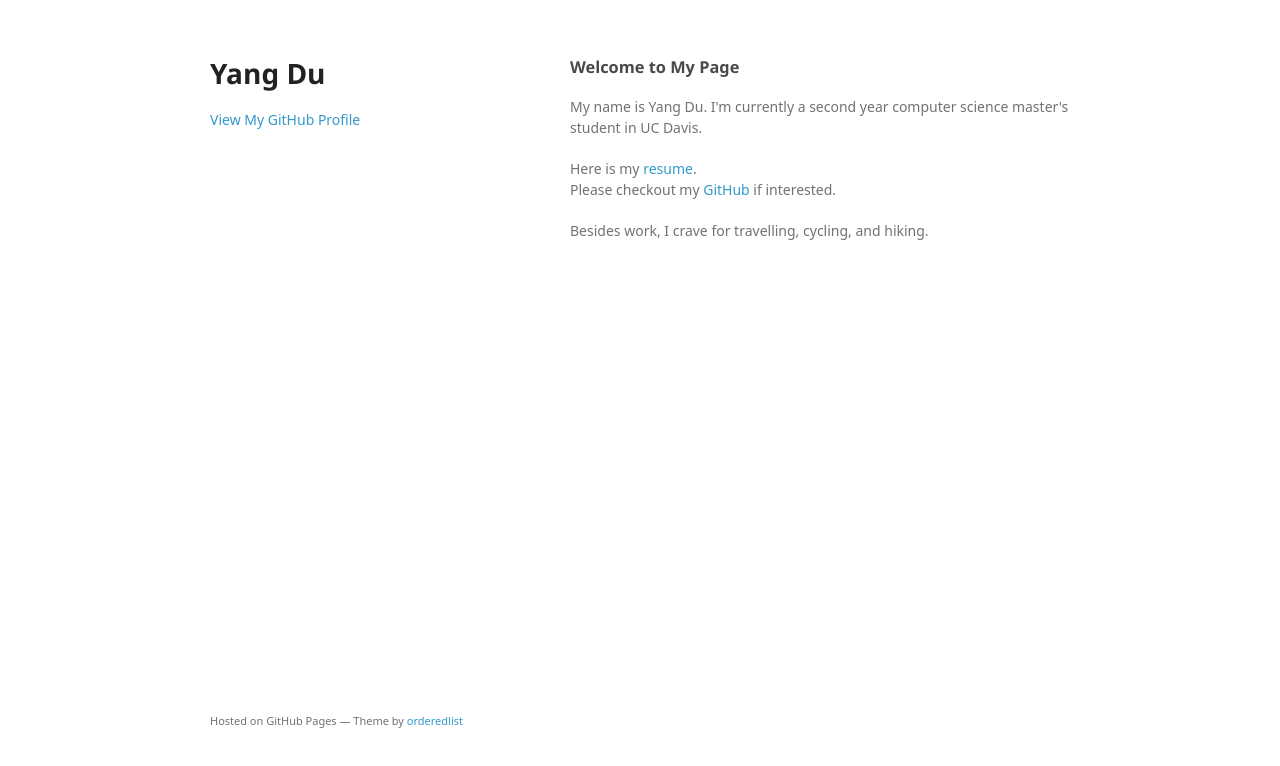
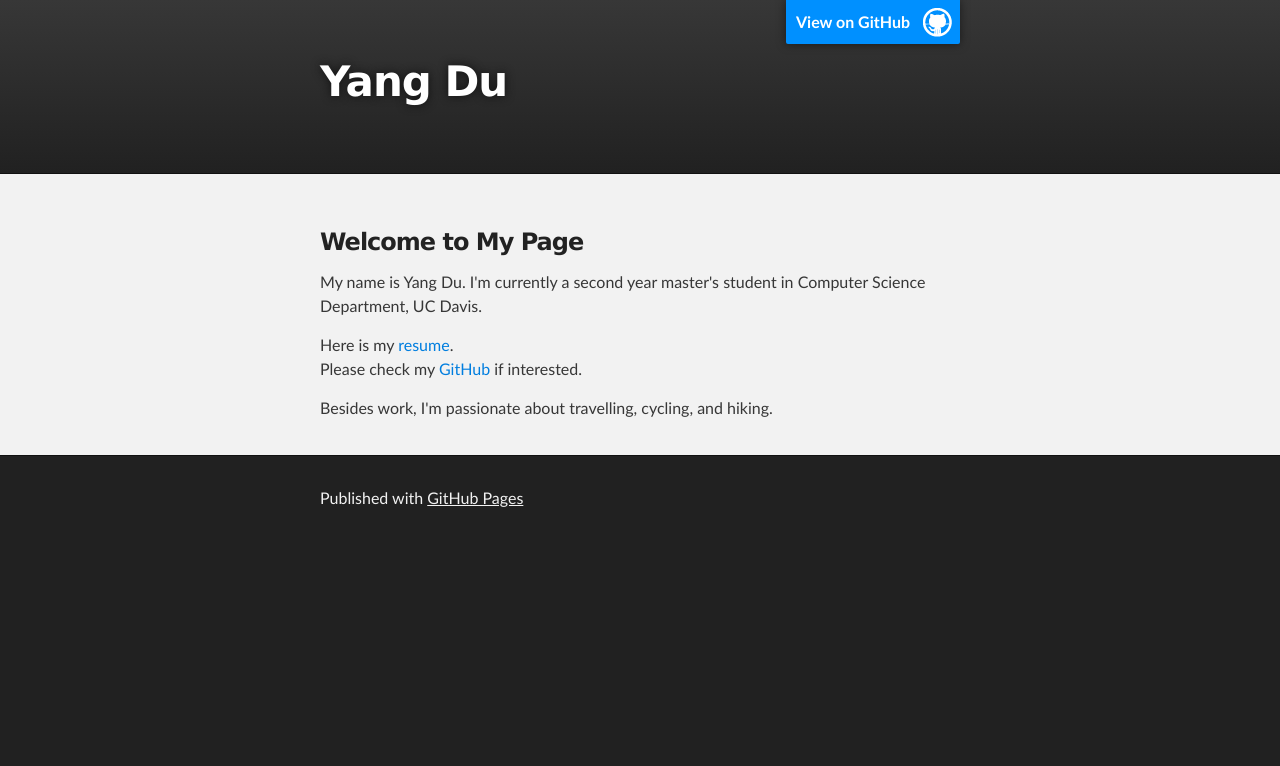
Before and after one commit to duyang0627/duyang0627.github.io, a plain HTML site: page index.html in a window 1280 px wide. Drawn offline with Linux system fonts and the light colour scheme; a web font is replaced by a local one.

Commit message:
Replace master branch with page content via GitHub

```diff
--- a/index.html
+++ b/index.html
@@ -1,43 +1,52 @@
-<!doctype html>
+<!DOCTYPE html>
 <html>
+
   <head>
-    <meta charset="utf-8">
+    <meta charset='utf-8'>
     <meta http-equiv="X-UA-Compatible" content="chrome=1">
-    <title>Yang Du by duyang0627</title>
+    <meta name="description" content="Yang Du : ">
 
-    <link rel="stylesheet" href="stylesheets/styles.css">
-    <link rel="stylesheet" href="stylesheets/github-light.css">
-    <meta name="viewport" content="width=device-width">
-    <!--[if lt IE 9]>
-    <script src="//html5shiv.googlecode.com/svn/trunk/html5.js"></script>
-    <![endif]-->
+    <link rel="stylesheet" type="text/css" media="screen" href="stylesheets/stylesheet.css">
+
+    <title>Yang Du</title>
   </head>
+
   <body>
-    <div class="wrapper">
-      <header>
-        <h1>Yang Du</h1>
-        <p></p>
 
+    <!-- HEADER -->
+    <div id="header_wrap" class="outer">
+        <header class="inner">
+          <a id="forkme_banner" href="https://github.com/duyang0627">View on GitHub</a>
 
-        <p class="view"><a href="https://github.com/duyang0627">View My GitHub Profile</a></p>
+          <h1 id="project_title">Yang Du</h1>
+          <h2 id="project_tagline"></h2>
 
-      </header>
-      <section>
+        </header>
+    </div>
+
+    <!-- MAIN CONTENT -->
+    <div id="main_content_wrap" class="outer">
+      <section id="main_content" class="inner">
         <h3>
 <a id="welcome-to-my-page" class="anchor" href="#welcome-to-my-page" aria-hidden="true"><span class="octicon octicon-link"></span></a>Welcome to My Page</h3>
 
-<p>My name is Yang Du. I'm currently a second year computer science master's student in UC Davis.</p>
+<p>My name is Yang Du. I'm currently a second year master's student in Computer Science Department, UC Davis. </p>
 
 <p>Here is my <a href="https://github.com/duyang0627/duyang0627.github.io/blob/master/Resume.pdf">resume</a>.<br>
-Please checkout my <a href="https://github.com/duyang0627">GitHub</a> if interested. </p>
+Please check my <a href="https://github.com/duyang0627">GitHub</a> if interested. </p>
 
-<p>Besides work, I crave for travelling, cycling, and hiking. </p>
+<p>Besides work, I'm passionate about travelling, cycling, and hiking. </p>
       </section>
-      <footer>
-        <p><small>Hosted on GitHub Pages &mdash; Theme by <a href="https://github.com/orderedlist">orderedlist</a></small></p>
+    </div>
+
+    <!-- FOOTER  -->
+    <div id="footer_wrap" class="outer">
+      <footer class="inner">
+        <p>Published with <a href="https://pages.github.com">GitHub Pages</a></p>
       </footer>
     </div>
-    <script src="javascripts/scale.fix.js"></script>
+
+
 
   </body>
 </html>
--- a/params.json
+++ b/params.json
@@ -1 +1 @@
-{"name":"Yang Du","tagline":"","body":"### Welcome to My Page\r\n\r\nMy name is Yang Du. I'm currently a second year computer science master's student in UC Davis.\r\n\r\nHere is my [resume](https://github.com/duyang0627/duyang0627.github.io/blob/master/Resume.pdf).   \r\nPlease checkout my [GitHub](https://github.com/duyang0627) if interested. \r\n\r\nBesides work, I crave for travelling, cycling, and hiking. \r\n","google":"","note":"Don't delete this file! It's used internally to help with page regeneration."}
+{"name":"Yang Du","tagline":"","body":"### Welcome to My Page\r\n\r\nMy name is Yang Du. I'm currently a second year master's student in Computer Science Department, UC Davis. \r\n\r\nHere is my [resume](https://github.com/duyang0627/duyang0627.github.io/blob/master/Resume.pdf).   \r\nPlease check my [GitHub](https://github.com/duyang0627) if interested. \r\n\r\nBesides work, I'm passionate about travelling, cycling, and hiking. \r\n","google":"","note":"Don't delete this file! It's used internally to help with page regeneration."}
```
